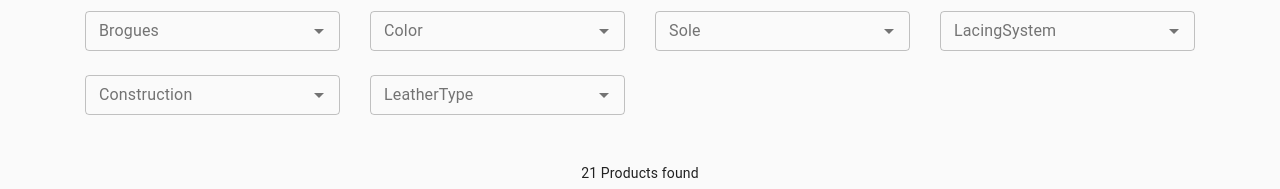
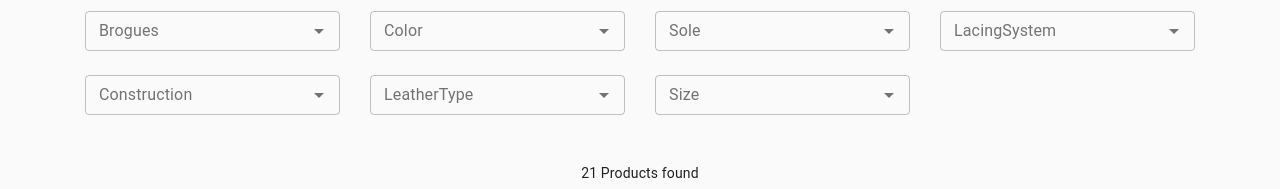
Before and after one commit to giorgoslytos/react-footwear-shop, a React (Create React App) app: page / in a window 1280 px wide. Shown: the part 377-566 px from the top of the page. Built offline with nearby package versions, Linux system fonts and the light colour scheme.

Commit message:
addition of sizes

```diff
--- a/public/data/data.json
+++ b/public/data/data.json
@@ -12,7 +12,7 @@
 		"lacingSystem": "laces",
 		"color": "brown",
 		"sole": "leather",
-		"sizes": 40,
+		"size": 40,
 		"price": 300,
 		"construction": "goodyear welt",
 		"source": "Allen-Edmonds-Blind-Brogue-2-1030x646.jpg",
@@ -31,7 +31,7 @@
 		"lacingSystem": "none",
 		"color": "brown",
 		"sole": "rubber",
-		"sizes": 41,
+		"size": 41,
 		"price": 150,
 		"construction": "glued",
 		"source": "chelsea-brown.jpg",
@@ -50,7 +50,7 @@
 		"lacingSystem": "none",
 		"color": "stone",
 		"sole": "rubber",
-		"sizes": 42,
+		"size": 42,
 		"price": 130,
 		"construction": "glued",
 		"source": "chelsea-stone.jpg",
@@ -69,7 +69,7 @@
 		"lacingSystem": "none",
 		"color": "brown",
 		"sole": "rubber",
-		"sizes": 39,
+		"size": 39,
 		"price": 70,
 		"construction": "glued",
 		"source": "chelsea-brown.jpg",
@@ -88,7 +88,7 @@
 		"lacingSystem": "laces",
 		"color": "brown",
 		"sole": "crepe",
-		"sizes": 41,
+		"size": 41,
 		"price": 60,
 		"construction": "glued",
 		"source": "chukka-geniune-brown.jpg",
@@ -107,7 +107,7 @@
 		"lacingSystem": "laces",
 		"color": "brown",
 		"sole": "leather",
-		"sizes": 42,
+		"size": 42,
 		"price": 270,
 		"construction": "goodyear welt",
 		"source": "Dalton_3512_BrownCordovan_Angle_web.jpg",
@@ -126,7 +126,7 @@
 		"lacingSystem": "laces",
 		"color": "tan",
 		"sole": "leather",
-		"sizes": 43,
+		"size": 43,
 		"price": 250,
 		"construction": "goodyear welt",
 		"source": "dalton-0116-darkchili-angle-web.jpg",
@@ -145,7 +145,7 @@
 		"lacingSystem": "laces",
 		"color": "brown",
 		"sole": "rubber",
-		"sizes": 44,
+		"size": 44,
 		"price": 70,
 		"construction": "glued",
 		"source": "derbies-cuir-daim-marron-1-1440x1440.jpg",
@@ -164,7 +164,7 @@
 		"lacingSystem": "laces",
 		"color": "brown",
 		"sole": "rubber",
-		"sizes": 45,
+		"size": 45,
 		"price": 50,
 		"construction": "glued",
 		"source": "derbies-suede.jpg",
@@ -183,7 +183,7 @@
 		"lacingSystem": "laces",
 		"color": "brown",
 		"sole": "crepe",
-		"sizes": 46,
+		"size": 46,
 		"price": 50,
 		"construction": "glued",
 		"source": "desert-midbrown.jpg",
@@ -202,7 +202,7 @@
 		"lacingSystem": "laces",
 		"color": "brown",
 		"sole": "leather",
-		"sizes": 42,
+		"size": 42,
 		"price": 250,
 		"construction": "goodyear welt",
 		"source": "Foster-and-Son-1030x687.jpg",
@@ -221,7 +221,7 @@
 		"lacingSystem": "laces",
 		"color": "black",
 		"sole": "leather",
-		"sizes": 40,
+		"size": 40,
 		"price": 180,
 		"construction": "blake stitch",
 		"source": "full-brogue-shoe.jpg",
@@ -240,7 +240,7 @@
 		"lacingSystem": "laces",
 		"color": "tan",
 		"sole": "rubber",
-		"sizes": 42,
+		"size": 42,
 		"price": 90,
 		"construction": "blake stitch",
 		"source": "half-brogue.jpg",
@@ -259,7 +259,7 @@
 		"lacingSystem": "laces",
 		"color": "brown",
 		"sole": "rubber",
-		"sizes": 43,
+		"size": 43,
 		"price": 120,
 		"construction": "glued",
 		"source": "Hamilton_2825_Brown_Angle_web.jpg",
@@ -278,7 +278,7 @@
 		"lacingSystem": "laces",
 		"color": "brown",
 		"sole": "rubber",
-		"sizes": 42,
+		"size": 42,
 		"price": 110,
 		"construction": "blake stitch",
 		"source": "loafers-brown.jpg",
@@ -297,7 +297,7 @@
 		"lacingSystem": "laces",
 		"color": "brown",
 		"sole": "leather",
-		"sizes": 40,
+		"size": 40,
 		"price": 310,
 		"construction": "goodyear welt",
 		"source": "longwing.jpg",
@@ -316,7 +316,7 @@
 		"lacingSystem": "laces",
 		"color": "brown",
 		"sole": "rubber",
-		"sizes": 45,
+		"size": 45,
 		"price": 100,
 		"construction": "glued",
 		"source": "medallion-brogues.jpg",
@@ -335,7 +335,7 @@
 		"lacingSystem": "laces",
 		"color": "brown",
 		"sole": "rubber",
-		"sizes": 43,
+		"size": 43,
 		"price": 80,
 		"construction": "glued",
 		"source": "moccassin-sebago.jpg",
@@ -354,7 +354,7 @@
 		"lacingSystem": "laces",
 		"color": "tan",
 		"sole": "leather",
-		"sizes": 42,
+		"size": 42,
 		"price": 180,
 		"construction": "blake stitch",
 		"source": "quarter-brogue.jpg",
@@ -373,7 +373,7 @@
 		"lacingSystem": "laces",
 		"color": "tan",
 		"sole": "rubber",
-		"sizes": 40,
+		"size": 40,
 		"price": 90,
 		"construction": "glued",
 		"source": "shoepassion_516-base.jpg",
@@ -392,7 +392,7 @@
 		"lacingSystem": "laces",
 		"color": "black",
 		"sole": "leather",
-		"sizes": 41,
+		"size": 41,
 		"price": 280,
 		"construction": "goodyear welt",
 		"source": "williamsburg-2799-black-angle-web.jpg",
--- a/src/components/CheckboxesTags.js
+++ b/src/components/CheckboxesTags.js
@@ -19,15 +19,15 @@ export default function CheckboxesTags({
 }) {
 	// const [selectedItems, setSelectedItems] = useState([]);
 
-	const checkBoxOptions =
-		placeholderLabel !== 'sizes'
-			? [...new Set(shoes.map((shoe) => shoe[placeholderLabel]))]
-					.map((item) =>
-						item ? item.charAt(0).toUpperCase() + item.slice(1) : 'None'
-					)
-					.sort()
-			: '';
-
+	const checkBoxOptions = [
+		...new Set(shoes.map((shoe) => shoe[placeholderLabel])),
+	]
+		.map((item) =>
+			item
+				? item.toString().charAt(0).toUpperCase() + item.toString().slice(1)
+				: 'None'
+		)
+		.sort();
 	const placeholder =
 		placeholderLabel.charAt(0).toUpperCase() + placeholderLabel.slice(1);
 
--- a/src/components/NavFilters.js
+++ b/src/components/NavFilters.js
@@ -83,6 +83,14 @@ const NavFilters = ({
 						onCheckBoxesChange={onCheckBoxesChange}
 					/>
 				</div>
+				<div className="col-6 col-md-4 col-lg-3">
+					<CheckboxesTags
+						placeholderLabel="size"
+						shoes={shoes}
+						handleFilterBrand={handleFilterBrand}
+						onCheckBoxesChange={onCheckBoxesChange}
+					/>
+				</div>
 				{/* <div className="col-6 col-md-4 col-lg-3">
 					<CheckboxesTags
 						placeholderLabel="sizes"
--- a/src/pages/HomePage.js
+++ b/src/pages/HomePage.js
@@ -17,6 +17,7 @@ const HomePage = () => {
 		lacingSystem: [],
 		construction: [],
 		leatherType: [],
+		size: [],
 	});
 
 	useEffect(() => {
@@ -64,10 +65,85 @@ const HomePage = () => {
 								return true;
 						}
 						return false;
+					})
+
+					.filter((item) => {
+						if (checkBoxObj['brogues'].length === 0) return true;
+						for (let i = 0; i < checkBoxObj['brogues'].length; i++) {
+							if (
+								item['brogues'].toLowerCase() ===
+								checkBoxObj['brogues'][i].toLowerCase()
+							)
+								return true;
+						}
+						return false;
+					})
+					.filter((item) => {
+						if (checkBoxObj['color'].length === 0) return true;
+						for (let i = 0; i < checkBoxObj['color'].length; i++) {
+							if (
+								item['color'].toLowerCase() ===
+								checkBoxObj['color'][i].toLowerCase()
+							)
+								return true;
+						}
+						return false;
+					})
+					.filter((item) => {
+						if (checkBoxObj['sole'].length === 0) return true;
+						for (let i = 0; i < checkBoxObj['sole'].length; i++) {
+							if (
+								item['sole'].toLowerCase() ===
+								checkBoxObj['sole'][i].toLowerCase()
+							)
+								return true;
+						}
+						return false;
+					})
+					.filter((item) => {
+						if (checkBoxObj['lacingSystem'].length === 0) return true;
+						for (let i = 0; i < checkBoxObj['lacingSystem'].length; i++) {
+							if (
+								item['lacingSystem'].toLowerCase() ===
+								checkBoxObj['lacingSystem'][i].toLowerCase()
+							)
+								return true;
+						}
+						return false;
+					})
+					.filter((item) => {
+						if (checkBoxObj['construction'].length === 0) return true;
+						for (let i = 0; i < checkBoxObj['construction'].length; i++) {
+							if (
+								item['construction'].toLowerCase() ===
+								checkBoxObj['construction'][i].toLowerCase()
+							)
+								return true;
+						}
+						return false;
+					})
+					.filter((item) => {
+						if (checkBoxObj['leatherType'].length === 0) return true;
+						for (let i = 0; i < checkBoxObj['leatherType'].length; i++) {
+							if (
+								item['leatherType'].toLowerCase() ===
+								checkBoxObj['leatherType'][i].toLowerCase()
+							)
+								return true;
+						}
+						return false;
+					})
+					.filter((item) => {
+						if (checkBoxObj['size'].length === 0) return true;
+						for (let i = 0; i < checkBoxObj['size'].length; i++) {
+							if (parseInt(item['size']) === parseInt(checkBoxObj['size'][i]))
+								return true;
+						}
+						return false;
 					});
 				setShoes(shoesRes);
 			});
-	}, [filterEvent]);
+	}, [filterEvent, checkBoxObj, orderDir, queryType, sortBy]);
 
 	function handleSortFunction(parSortBy, parSortDir) {
 		setSortBy(parSortBy);
```
